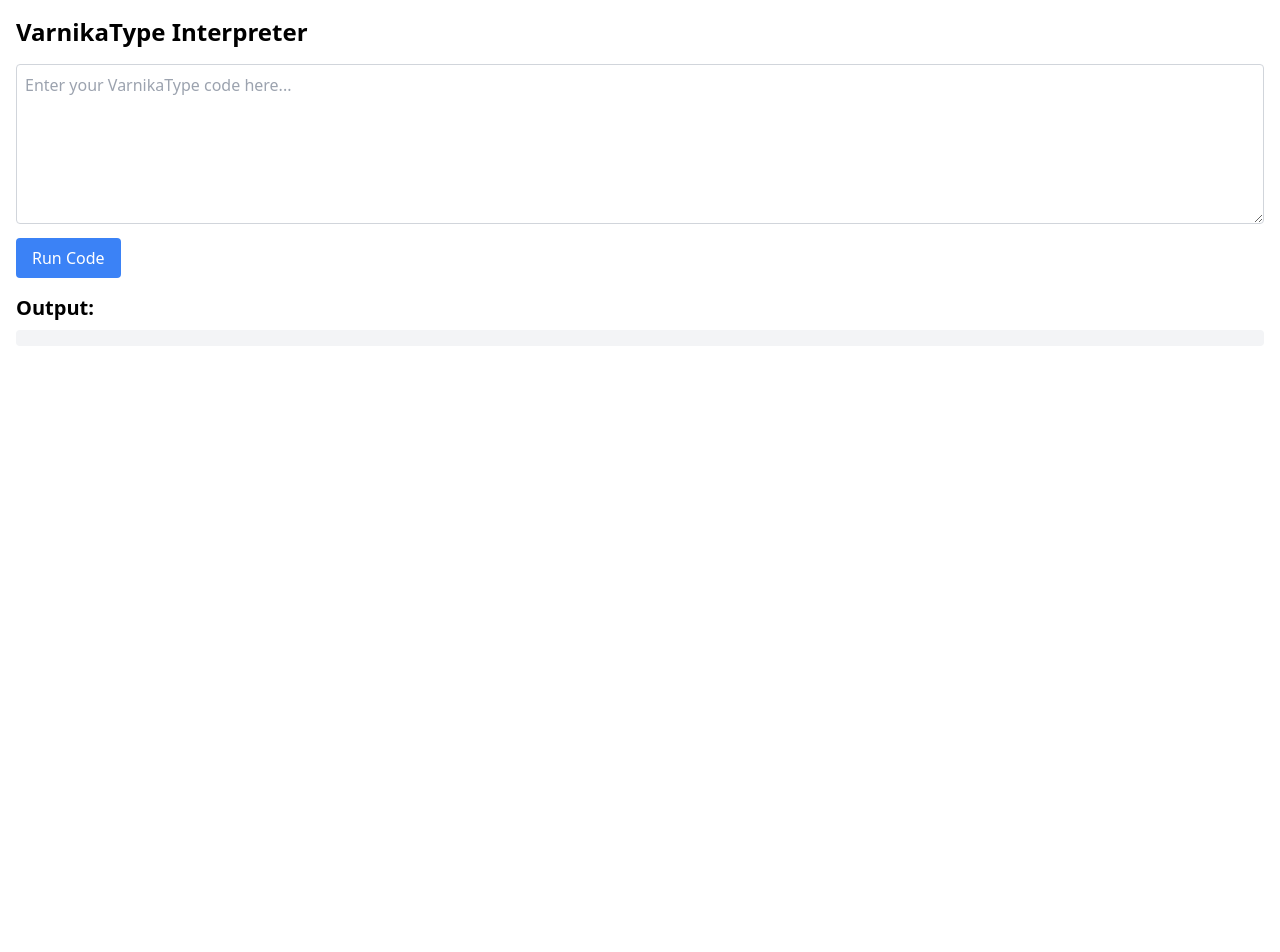
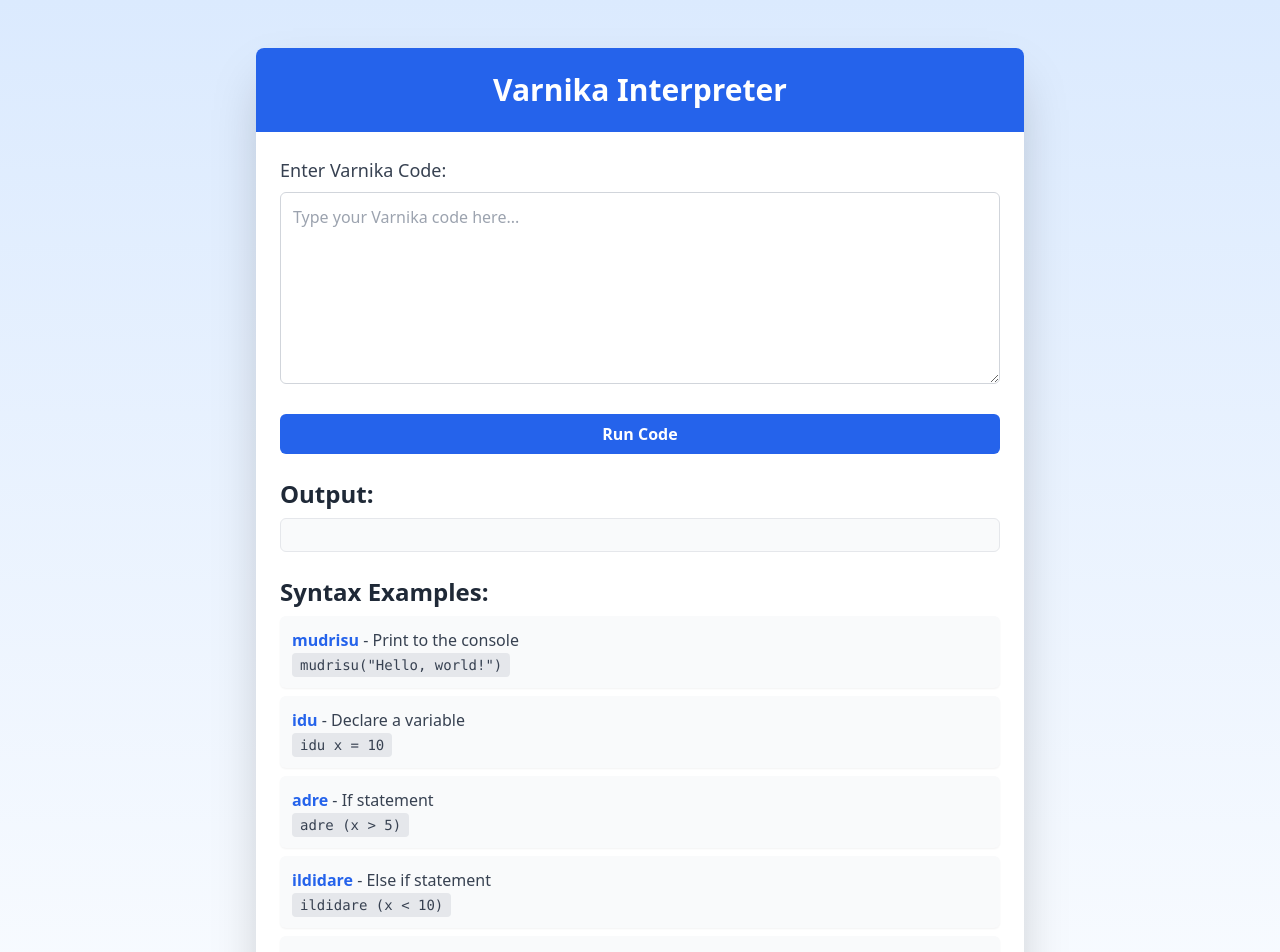
Before and after one commit to WebDevHarsha/Varnaka, a Next.js app: page / in a window 1280 px wide. Shown: the top 952 px of the page. Before the commit the page ends 800 px from the top, so only its background shows below. Built offline with nearby package versions, Linux system fonts and the light colour scheme.

Commit message:
initial 3

```diff
--- a/app/page.tsx
+++ b/app/page.tsx
@@ -1,20 +1,20 @@
 "use client";
-import React, { useState } from 'react';
+import React, { useState, useCallback } from 'react';
 
-const Page = () => { // Renamed 'page' to 'Page'
-  const [code, setCode] = useState('');
-  const [output, setOutput] = useState('');
+const Page: React.FC = () => {
+  const [code, setCode] = useState<string>('');
+  const [output, setOutput] = useState<string>('');
 
-  const interpretVarnikaType = (code: string): string => {
+  const interpretVarnika = useCallback((code: string): string => {
     let outputBuffer = '';
     const customConsole = {
-      log: (...args: unknown[]) => { // Use 'unknown' instead of 'any'
+      log: (...args: unknown[]) => {
         outputBuffer += args.join(' ') + '\n';
       }
     };
 
     try {
-      const jsCode = code // Use 'const' instead of 'let'
+      const jsCode = code
         .replace(/mudrisu/g, 'customConsole.log')
         .replace(/agoVarigu/g, 'while')
         .replace(/salluvagi/g, 'for')
@@ -27,38 +27,79 @@ const Page = () => { // Renamed 'page' to 'Page'
 
       new Function('customConsole', jsCode)(customConsole);
       return outputBuffer || 'No output';
-    } catch {
-      return 'goobe,naayi kann thegadhu code madu';
+    } catch (error) {
+      console.error(error);
+      return 'goobe,naayi, kann thegadhu code madu';
     }
-  };
+  }, []);
 
-  const handleRunCode = () => {
-    const result = interpretVarnikaType(code);
+  const handleRunCode = useCallback(() => {
+    const result = interpretVarnika(code);
     setOutput(result);
-  };
+  }, [code, interpretVarnika]);
 
   return (
-    <div className="container mx-auto p-4">
-      <h1 className="text-2xl font-bold mb-4">VarnikaType Interpreter</h1>
+    <div className="min-h-screen bg-gradient-to-b from-blue-100 to-white py-12 px-4 sm:px-6 lg:px-8">
+      <div className="max-w-3xl mx-auto bg-white shadow-2xl rounded-lg overflow-hidden">
+        <div className="bg-blue-600 py-6">
+          <h1 className="text-3xl font-extrabold text-center text-white">Varnika Interpreter</h1>
+        </div>
+
+        <div className="p-6 space-y-6">
+          <div>
+            <label className="block text-lg font-medium text-gray-700 mb-2" htmlFor="codeInput">
+              Enter Varnika Code:
+            </label>
             <textarea
-        className="w-full h-40 p-2 border border-gray-300 rounded"
+              id="codeInput"
+              className="w-full h-48 p-3 border border-gray-300 rounded-md focus:ring-2 focus:ring-blue-500 focus:border-blue-500 transition duration-150 ease-in-out"
               value={code}
               onChange={(e) => setCode(e.target.value)}
-        placeholder="Enter your VarnikaType code here..."
-        spellCheck={false}
+              placeholder="Type your Varnika code here..."
+              spellCheck="false"
             />
+          </div>
+
           <button
-        className="mt-2 px-4 py-2 bg-blue-500 text-white rounded hover:bg-blue-600"
+            className="w-full px-4 py-2 bg-blue-600 text-white font-semibold rounded-md hover:bg-blue-700 focus:outline-none focus:ring-2 focus:ring-blue-500 focus:ring-offset-2 transition duration-150 ease-in-out"
             onClick={handleRunCode}
           >
             Run Code
           </button>
-      <div className="mt-4">
-        <h2 className="text-xl font-semibold">Output:</h2>
-        <pre className="mt-2 p-2 bg-gray-100 rounded whitespace-pre-wrap">{output}</pre>
+
+          <div>
+            <h2 className="text-2xl font-semibold text-gray-800 mb-2">Output:</h2>
+            <pre
+              className="p-4 bg-gray-50 border border-gray-200 rounded-md whitespace-pre-wrap overflow-auto max-h-48"
+              id="outputBlock"
+            >
+              {output}
+            </pre>
+          </div>
+
+          <div>
+            <h2 className="text-2xl font-semibold text-gray-800 mb-2">Syntax Examples:</h2>
+            <ul className="space-y-2 text-gray-700">
+              {[
+                { keyword: 'mudrisu', description: 'Print to the console', example: 'mudrisu("Hello, world!")' },
+                { keyword: 'idu', description: 'Declare a variable', example: 'idu x = 10' },
+                { keyword: 'adre', description: 'If statement', example: 'adre (x > 5)' },
+                { keyword: 'ildidare', description: 'Else if statement', example: 'ildidare (x < 10)' },
+                { keyword: 'allade', description: 'Else statement', example: 'allade' },
+                { keyword: 'salluvagi', description: 'For loop', example: 'salluvagi (i = 0; i < 10; i = i + 1)' },
+                { keyword: 'agoVarigu', description: 'While loop', example: 'agoVarigu (x < 10)' },
+              ].map(({ keyword, description, example }) => (
+                <li key={keyword} className="bg-gray-50 rounded-md p-3 shadow-sm">
+                  <span className="font-bold text-blue-600">{keyword}</span> - {description}<br />
+                  <code className="bg-gray-200 px-2 py-1 rounded text-sm">{example}</code>
+                </li>
+              ))}
+            </ul>
+          </div>
+        </div>
       </div>
     </div>
   );
 };
 
-export default Page; // Export 'Page'
+export default Page;
```
Lines whose indentation alone changed are shown as unchanged.
